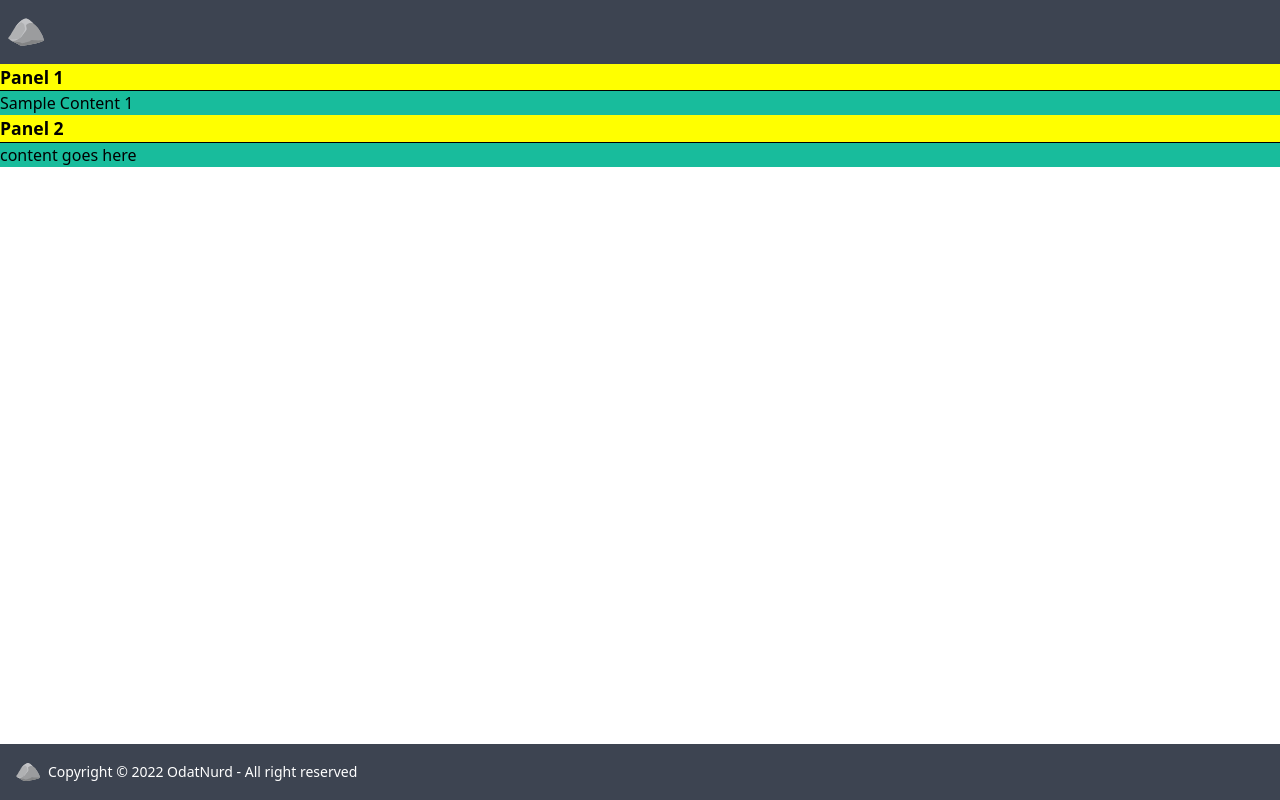
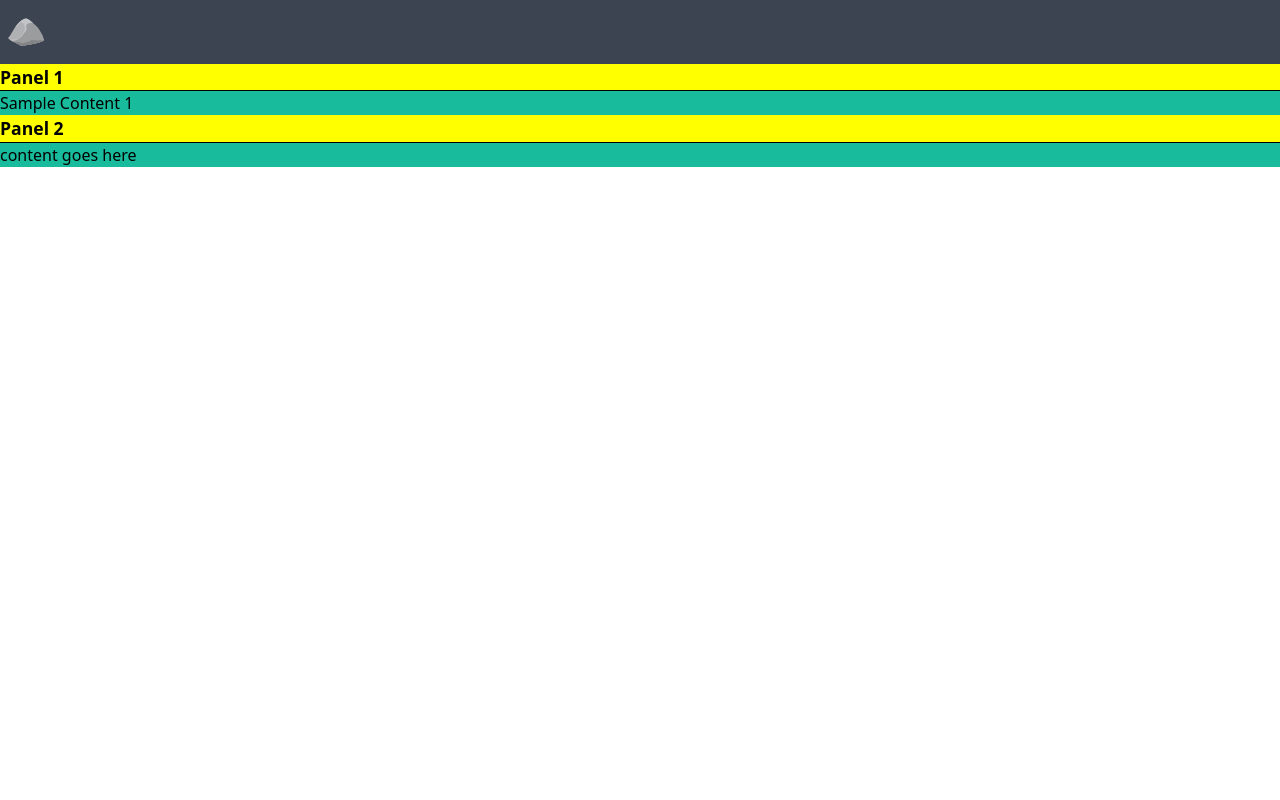
Before and after one commit to OdatNurd/devember-2022, a Svelte app: page / in a window 1280 px wide. Built offline with nearby package versions, Linux system fonts and the light colour scheme; the HTML template or start-up script is replaced by a standard one.

Commit message:
Get rid of the footer in the dashboard
This is something that was there initially as a placeholder, but really
we don't care about having it since there is no status information we
will be having anyway.

```diff
--- a/src/client/App.svelte
+++ b/src/client/App.svelte
@@ -1,5 +1,5 @@
 <script>
-  import { NavBar, Footer, Dashboard, DashboardPanel } from '$components';
+  import { NavBar, Dashboard, DashboardPanel } from '$components';
 </script>
 
 <div class="flex flex-col h-screen">
@@ -15,5 +15,4 @@
       </div>
     </div>
   </div>
-  <Footer />
 </div>
--- a/src/client/components/index.js
+++ b/src/client/components/index.js
@@ -2,7 +2,6 @@ export { default as Icon } from './Icon.svelte';
 export { default as Logo } from './Logo.svelte';
 
 export { default as NavBar } from './layout/NavBar.svelte';
-export { default as Footer } from './layout/Footer.svelte';
 
 export { default as DashboardPanel } from './dashboard/DashboardPanel.svelte';
 export { default as Dashboard } from './dashboard/Dashboard.svelte';
--- a/src/client/components/layout/Footer.svelte
+++ /dev/null
@@ -1,19 +0,0 @@
-<script>
-  import Icon from '../Icon.svelte';
-  import Logo from '../Logo.svelte';
-</script>
-
-
-<footer class="flex footer items-center p-4 bg-neutral text-neutral-content">
-  <div class="items-center grid-flow-col">
-    <Logo size={24} />
-    <p>Copyright © 2022 OdatNurd - All right reserved</p>
-  </div>
-  <div class="grid-flow-col gap-4 md:place-self-center md:justify-self-end">
-  <a href="https://devember-2022.ruinouspileofcrap.com" aria-label="Documentation for this application"><Icon name="book" size="1.5rem"/></a>
-  <a href="https://twitter.com/OdatNurd" aria-label="OdatNurd's Twitter Profile"><Icon name="twitter:brands" size="1.5rem"/></a>
-  <a href="https://youtube.com/c/OdatNurd" aria-label="OdatNurd's YouTube Channel"><Icon name="youtube:brands" size="1.5rem"/></a>
-  <a href="https://twitch.tv/odatnurd" aria-label="OdatNurd's Twitch Channel"><Icon name="twitch:brands" size="1.5rem"/></a>
-  <a href="https://github.com/OdatNurd/devember-2022" aria-label="Source code for this application"><Icon name="github:brands" size="1.5rem"/></a>
-  </div>
-</footer>
```
